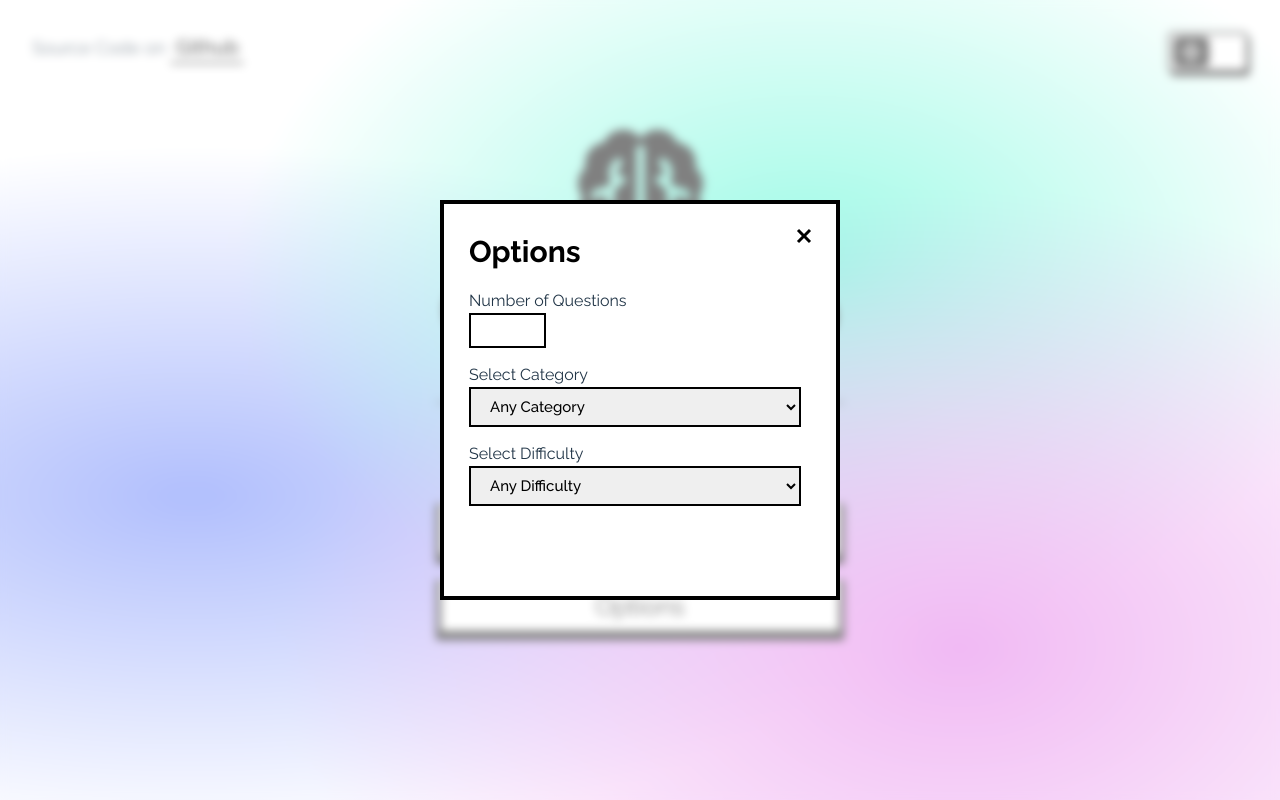
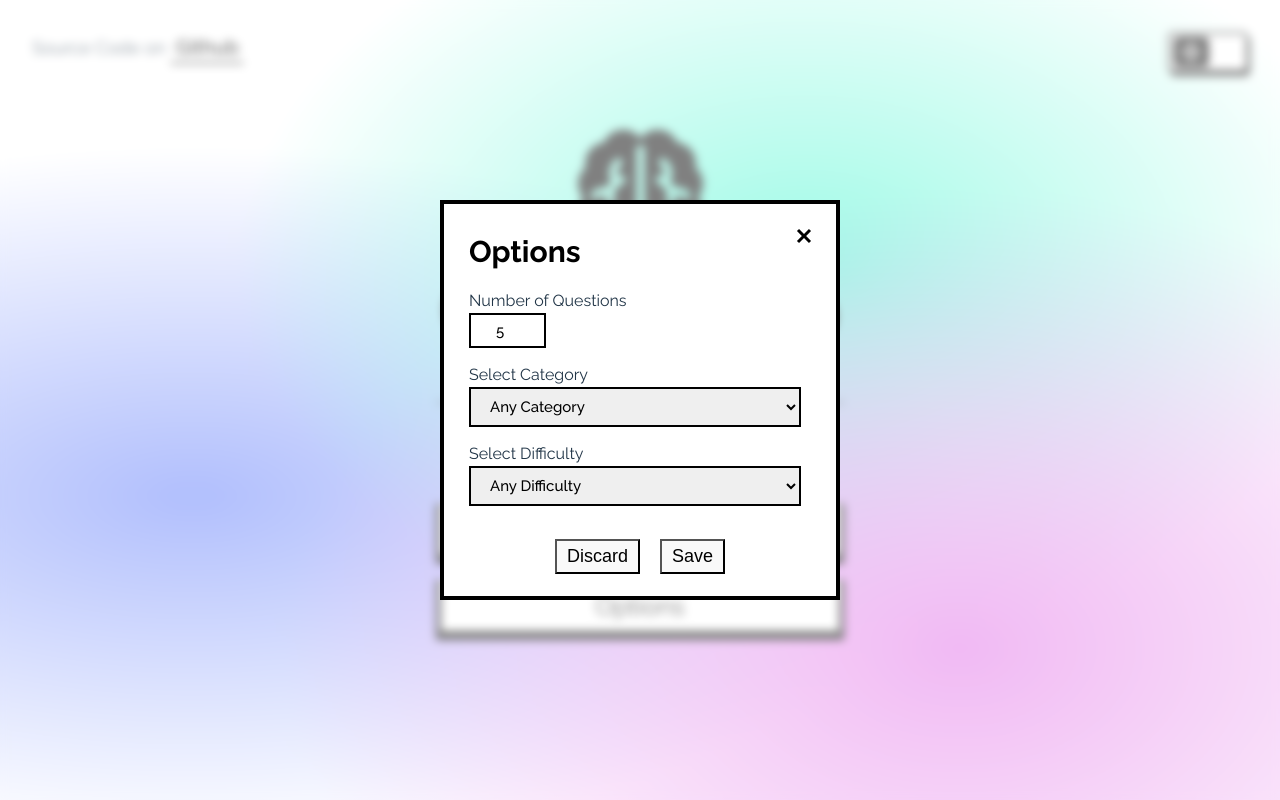
Before and after one commit to A1X5H04/quizzapp, a React (Vite) app: page / in a window 1280 px wide. Both pictures are taken after a click on the button "Options". Built offline with nearby package versions, Linux system fonts and the light colour scheme.

Commit message:
Handled Form With React

```diff
--- a/package.json
+++ b/package.json
@@ -12,6 +12,7 @@
     "html-entities": "^2.3.3",
     "nanoid": "^4.0.1",
     "react": "^18.2.0",
+    "react-confetti": "^6.1.0",
     "react-dom": "^18.2.0"
   },
   "devDependencies": {
--- a/src/App.jsx
+++ b/src/App.jsx
@@ -4,6 +4,7 @@ import React from "react";
 import "./App.css";
 import StartScr from "./components/StartScr";
 import Game from "./components/Game";
+import categories from "./categories";
 
 // App Component
 function App() {
@@ -14,10 +15,34 @@ function App() {
     difficulty: "Any Difficulty",
   });
 
+  const [endPointData, setEndPointData] = React.useState({
+    noOfQuestions: "5",
+    category: "",
+    difficulty: "",
+    type: "",
+  });
+
+  function constructEndPoint() {
+    setCategory({
+      category: endPointData.category,
+      type: endPointData.type,
+      difficulty: endPointData.difficulty,
+    });
+  }
+
+  console.log(endPointData);
+
   return start ? (
-    <Game category={category} handleClick={() => setStart(false)} />
+    <Game
+      category={category}
+      handleClick={() => setStart(false)}
+      endPoint={constructEndPoint}
+    />
   ) : (
-    <StartScr handleClick={() => setStart(true)} />
+    <StartScr
+      handleClick={() => setStart(true)}
+      handleFormData={setEndPointData}
+    />
   );
 }
 
--- a/src/components/Game.jsx
+++ b/src/components/Game.jsx
@@ -32,7 +32,7 @@ function getAnswers(array, i) {
 export default function Game(props) {
   const [question, setQuestion] = React.useState([]);
   const [score, setScore] = React.useState(0);
-  const [solved, setSolved] = React.useState(false);
+  // const [solved, setSolved] = React.useState(false);
 
   React.useEffect(() => {
     fetch("https://opentdb.com/api.php?amount=5&category=32&difficulty=easy")
@@ -115,7 +115,7 @@ export default function Game(props) {
           questions
         </p>
         <button disabled onClick={checkAnswer}>
-          {solved ? "Check Answer" : "Checking Answer"}
+          Check Answer
         </button>
       </div>
     </div>
--- a/src/components/Options.jsx
+++ b/src/components/Options.jsx
@@ -1,9 +1,30 @@
+import React from "react";
 import categories from "../categories";
 
 export default function Options(props) {
   const categoryElm = categories.map((item) => {
     return <option value={item.categoryNo}>{item.categoryName}</option>;
   });
+
+  const [formData, setFormData] = React.useState({
+    noOfQuestions: "5",
+    category: "",
+    difficulty: "",
+    type: "",
+  });
+
+  function handleFormChange(event) {
+    setFormData((prevFormData) => {
+      return {
+        ...prevFormData,
+        [event.target.name]: event.target.value,
+      };
+    });
+  }
+
+  function handleSubmit() {
+    props.handleFormData(formData);
+  }
 
   return (
     <div className="modal-background">
@@ -14,24 +35,43 @@ export default function Options(props) {
         <header>
           <h3>Options</h3>
         </header>
+
         <div className="options-container">
           <div className="input-container">
             <label htmlFor="input-number">Number of Questions</label>
-            <input type="number" id="input-number" max={25} min={5} />
+            <input
+              type="number"
+              name="noOfQuestions"
+              id="input-number"
+              max={25}
+              min={5}
+              onChange={handleFormChange}
+              value={formData.noOfQuestions}
+            />
           </div>
 
           <div className="input-container">
             <label htmlFor="input-category">Select Category</label>
-            <select name="name" id="input-category">
-              <option value="default">Any Category</option>
+            <select
+              name="category"
+              id="input-category"
+              value={formData.category}
+              onChange={handleFormChange}
+            >
+              <option value="">Any Category</option>
               {categoryElm}
             </select>
           </div>
 
           <div className="input-container">
             <label htmlFor="input-difficulty">Select Difficulty</label>
-            <select name="name" id="input-difficulty">
-              <option value="default">Any Difficulty</option>
+            <select
+              name="difficulty"
+              id="input-difficulty"
+              value={formData.difficulty}
+              onChange={handleFormChange}
+            >
+              <option value="">Any Difficulty</option>
               <option value="easy">Easy</option>
               <option value="medium">Medium</option>
               <option value="hard">Hard</option>
@@ -40,17 +80,26 @@ export default function Options(props) {
 
           <div className="input-container">
             <label htmlFor="input-type">Select Type</label>
-            <select name="name" id="input-type">
-              <option value="default">Any Type</option>
+            <select
+              name="type"
+              id="input-type"
+              value={formData.type}
+              onChange={handleFormChange}
+            >
+              <option value="">Any Type</option>
               <option value="multiple">Multiple Choice</option>
               <option value="boolean">True/False</option>
             </select>
           </div>
+        </div>
 
-          <div className="option-btn-container">
-            <button id="setdefault-btn">Set Defaults</button>
-            <button id="save-btn">Save Changes</button>
-          </div>
+        <div className="option-btn-container">
+          <button onClick={props.handleClick} id="setdefault-btn">
+            Discard
+          </button>
+          <button onClick={handleSubmit} id="save-btn">
+            Save
+          </button>
         </div>
       </div>
     </div>
--- a/src/components/StartScr.jsx
+++ b/src/components/StartScr.jsx
@@ -20,12 +20,12 @@ export default function StartScr(props) {
             <img
               className="ic-sun"
               src="./src/assets/fi-bs-sun.svg"
-              alt="Sun Icons"
+              alt="Sun Icon"
             />
             <img
               className="ic-moon"
               src="./src/assets/fi-bs-moon.svg"
-              alt="]Moon Icon"
+              alt="Moon Icon"
             />
           </div>
         </div>
@@ -51,6 +51,7 @@ export default function StartScr(props) {
               handleClick={() => {
                 setShowOption(false);
               }}
+              handleFormData={(prop) => props.handleFormData(prop)}
             />
           )}
         </div>
--- a/src/index.css
+++ b/src/index.css
@@ -347,3 +347,17 @@ header>h3 {
   transform: translateY(4px);
   cursor: not-allowed;
 }
+
+.woohoo-background {
+  position: absolute;
+  width: 100%;
+  height: 100%;
+  top: 0;
+  right: 0;
+  display: flex;
+  place-items: center;
+  place-content: center;
+  z-index: 2;
+  background-color: rgba(255, 255, 255, 0.75);
+  backdrop-filter: blur(5px);
+}
```
Also changed, not shown: src/components/WooHoo.jsx (added, +12 -0 lines), 1 other file (tests, documents, lock files or other folders).
